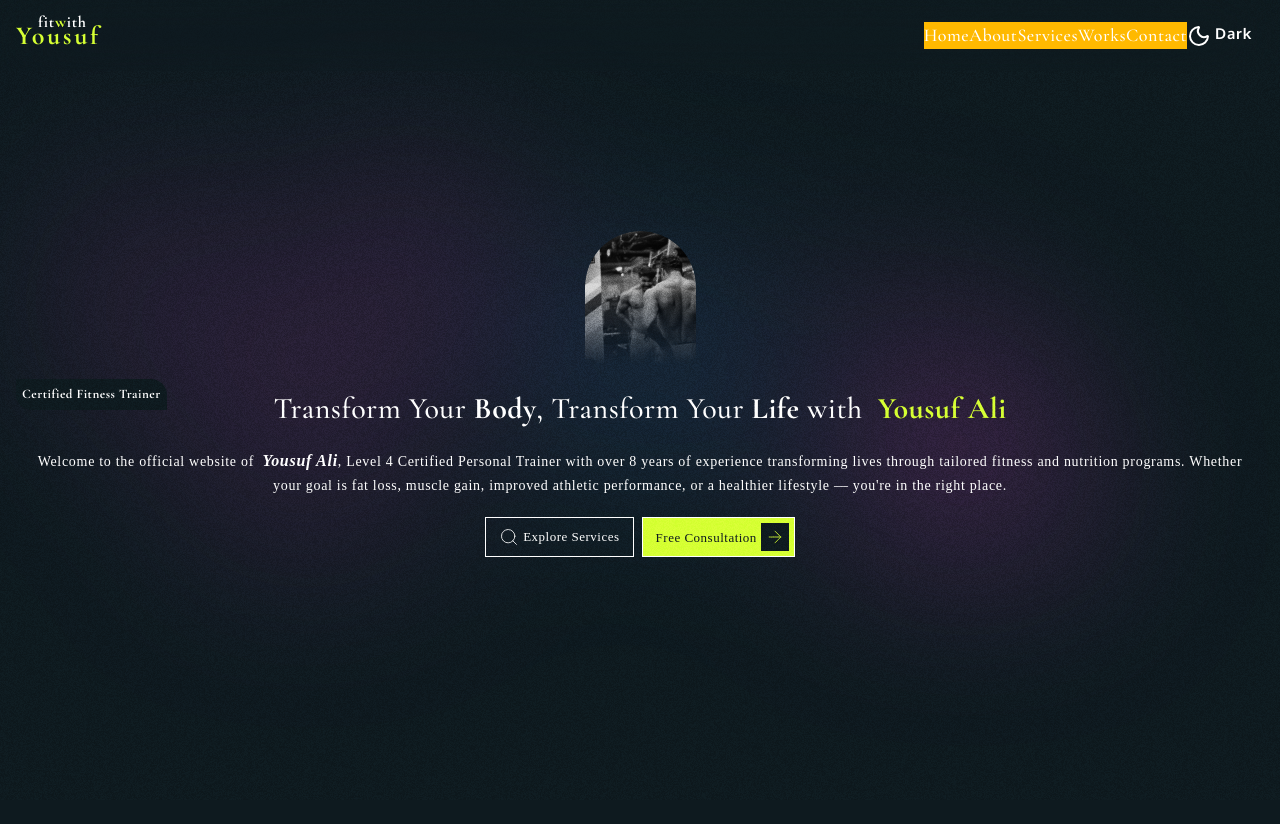
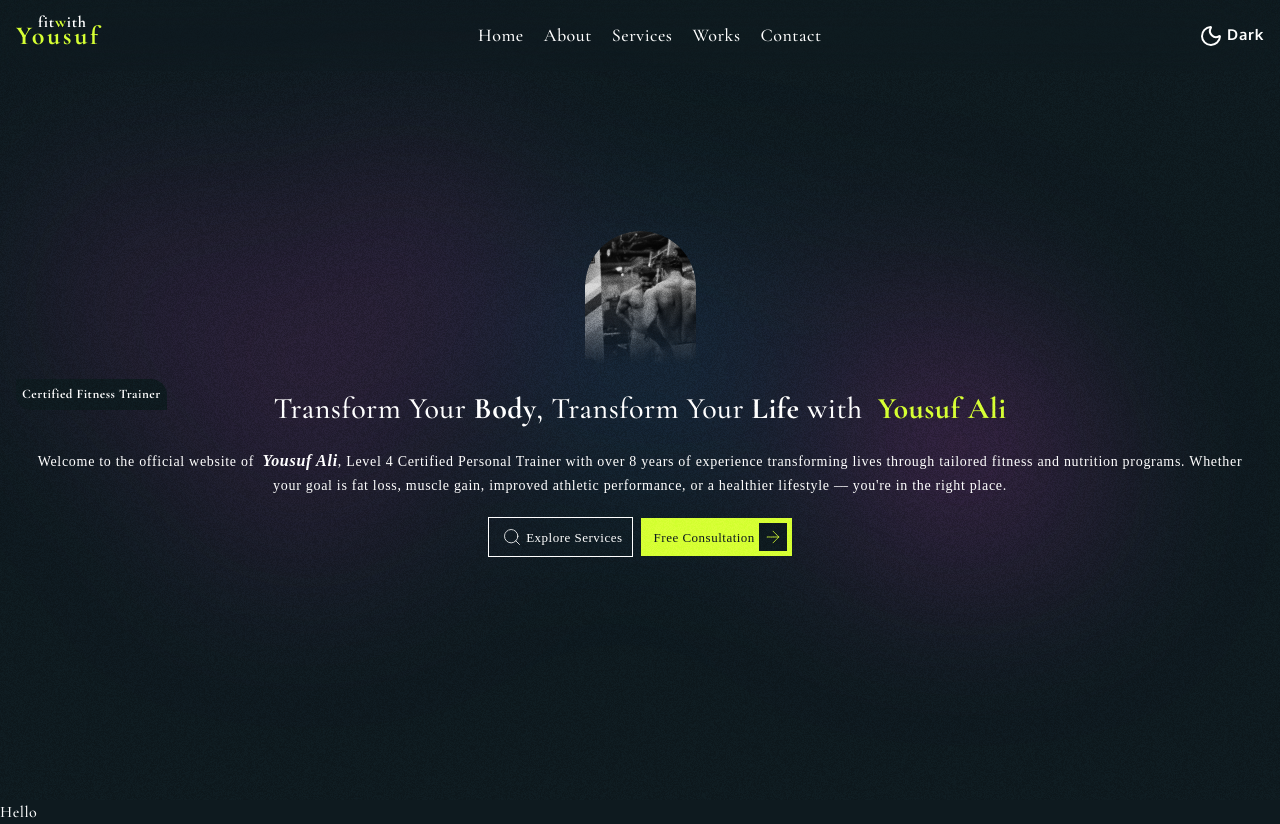
Before and after one commit to razirazz/fitWithYOUSUF, a Next.js app: page / in a window 1280 px wide. Before the commit the page ends 800 px from the top, so only its background shows below. Built offline with nearby package versions, Linux system fonts and the light colour scheme.

Commit message:
medium navbar done

```diff
--- a/src/app/layout.tsx
+++ b/src/app/layout.tsx
@@ -49,9 +49,8 @@ export default async function RootLayout({
   children: React.ReactNode;
 }>) {
   return (
-    <html lang="en" className={`${fontBody.variable} ${fontTitle.variable} prefers-color-scheme: dark`}
-      >
-      <body>
+    <html lang="en" className={`${fontBody.variable} ${fontTitle.variable} scroll-smooth prefers-color-scheme: dark `} >
+      <body className="">
         <ThemeProvider>
 
           {children}
--- a/src/app/page.tsx
+++ b/src/app/page.tsx
@@ -2,6 +2,7 @@ import ParticlesBg from "@/components/bgGradientEffect";
 import NavigationBar from "@/components/navigationbar";
 import GrainOverlay from "@/components/grainoverlay";
 import HomePage from "@/pages/home";
+import AboutPage from "@/pages/about";
 
 export default function Home() {
   return (
@@ -10,6 +11,7 @@ export default function Home() {
       <NavigationBar />
       <GrainOverlay />
       <HomePage />
+      <AboutPage />
     </>
   );
 }
--- a/src/components/button.tsx
+++ b/src/components/button.tsx
@@ -4,20 +4,20 @@
 export const ButtonIconLeft = (props) => {
     if (props.type === "primary") {
         return (
-            <button type="button" className="p-px align-middle border-1 m-1">
-                <div className="flex p-2 pl-3 pr-3 gap-1">
-                    <span><props.icon size={20} strokeWidth={1} /></span>
-                    <span className="text-[13px]">{props.data}</span>
+            <button type="button" className="p-px align-middle m-1 bg-(--highlight-color) rounded-[10]">
+                <div className="flex p-1 pl-3 gap-1">
+                    <span className="bg-(--background) p-1 rounded-[6] text-(--highlight-color)"><props.icon size={20} strokeWidth={1} /></span>
+                    <span className="text-[13px] text-(--background) content-center">{props.data}</span>
                 </div>
             </button>
         )
     }
     else if (props.type === "secondary") {
         return (
-            <button type="button" className="p-px align-middle border-1 m-1">
-                <div className="flex p-2 pl-3 pr-3 gap-1">
+            <button type="button" className="p-px align-middle border-1 m-1 rounded-[10]">
+                <div className="flex p-2 pl-3 gap-1">
                     <span><props.icon size={20} strokeWidth={1} /></span>
-                    <span className="text-[13px]">{props.data}</span>
+                    <span className="text-[13px] content-center">{props.data}</span>
                 </div>
             </button>
         )
@@ -28,7 +28,7 @@ export const ButtonIconLeft = (props) => {
 export const ButtonIconRight = (props) => {
     if (props.type === "primary") {
         return (
-            <button type="button" className="p-px align-middle border-1 m-1 bg-(--highlight-color) rounded-[10]">
+            <button type="button" className="p-px align-middle m-1 bg-(--highlight-color) rounded-[10]">
                 <div className="flex p-1 pl-3 gap-1">
                     <span className="text-[13px] text-(--background) content-center">{props.data}</span>
                     <span className="bg-(--background) p-1 rounded-[6] text-(--highlight-color)"><props.icon size={20} strokeWidth={1} /></span>
@@ -38,9 +38,9 @@ export const ButtonIconRight = (props) => {
     }
     else if (props.type === "secondary") {
         return (
-            <button type="button" className="p-px align-middle border-1 m-1">
+            <button type="button" className="p-px align-middle border-1 m-1 rounded-[10]">
                 <div className="flex p-2 pl-3 gap-1">
-                    <span className="text-[13px]">{props.data}</span>
+                    <span className="text-[13px] content-center">{props.data}</span>
                     <span><props.icon size={20} strokeWidth={1} /></span>
                 </div>
             </button>
--- a/src/components/closeandopenmenu.tsx
+++ b/src/components/closeandopenmenu.tsx
@@ -18,7 +18,7 @@ const CloseAndOpenMenu = () => {
     }
 
     return (
-        <div className="visible sm:hidden" onClick={openCloseToggle}>
+        <div className="visible md:hidden" onClick={openCloseToggle}>
             { openCloseIcon() }
             { isOpen && (
                 <div className="containernavlinksoverlay fixed top-18 pb-20 left-0 right-0 h-svh w-full content-center justify-items-center
--- a/src/components/navigationbar.tsx
+++ b/src/components/navigationbar.tsx
@@ -8,7 +8,7 @@ const NavigationBar = () => {
     return (
         <section className="navbar box-border w-full h-fit max-h-20 p-2.5 backdrop-blur-2xl fixed top-0 left-0 z-10">
             <div className="containernavbar flex place-content-between m-1.5 items-center">
-                <div className="logo basis-auto grow text-[16px] font-bold font-(family-name:--font-title)">
+                <div className="logo text-[16px] font-bold font-(family-name:--font-title)">
                     <span className="flex absolute top-2.5 left-9.5 tracking-wider">
                         {/* <span className="text-(--highlight-color)">f</span> */}
                         fit
@@ -18,8 +18,10 @@ const NavigationBar = () => {
                     <span className="text-[26px] text-(--highlight-color) tracking-widest">Yousuf</span>
                 </div>
                 <NavigationMenu />
-                <ThemeChanger />
-                <CloseAndOpenMenu />
+                <div className="flex gap-2">
+                    <ThemeChanger />
+                    <CloseAndOpenMenu />
+                </div>
             </div>
         </section>
     )
--- a/src/components/navigationmenu.tsx
+++ b/src/components/navigationmenu.tsx
@@ -2,21 +2,52 @@
 
 import Link from "next/link";
 import navlinks from "./menuLinks";
+import { usePathname } from "next/navigation";
+import { useEffect, useState } from "react";
 
 const NavigationMenu = () => {
 
+    const pathname = usePathname();
+    console.log("isActive = ", pathname)
+    // const [ activeHash, setActiveHash ] = useState('');
+
+    // useEffect(() => {
+    //     const handleHashChange = () => {
+    //         setActiveHash(window.location.hash);
+    //     };
+
+    //     window.addEventListener('hashchange', handleHashChange);
+    //     setActiveHash(window.location.hash);
+
+    //     return () => {
+    //         window.removeEventListener('hashchange', handleHashChange);
+    //     };
+    // }, [pathname]);
+
     return (
-        <div className="containernavmenu justify-items-center bg-amber-400 opacity-0 text-[0px] sm:opacity-100 sm:text-[18px]">
-            <div className="navhome">
+        <div className="containernavmenu opacity-0 text-[0px] sm:opacity-100 sm:text-[18px]
+        md:isolation-auto md:align-middle w-4/6 flex justify-center">
+            <div className="navhome flex gap-5">
                 { navlinks.map((links, index) => {
+
+                    let isActive = false;
+
+                    // if (links.path.startsWith('#')) {
+                    //     const targetHash = links.path.substring(links.path.indexOf('#'));
+                    //     isActive = activeHash === targetHash;
+                    // } else {
+                    //     isActive = activeHash === links.path;
+                    //     console.log("IsActive", isActive)
+                    // }
+
                     return (
-                        <Link className="between"
+                        <Link className={`${isActive ? "text-(--highlight-color) font-bold" : ""}`}
                             key={index}
                             href={links.path}>
 
                                 { links.name }
                         </Link>
-                    )
+                    );
                 })}
             </div>
         </div>
--- a/src/contextprovider/themechange.tsx
+++ b/src/contextprovider/themechange.tsx
@@ -14,15 +14,13 @@ const ThemeChanger = () => {
     }
 
     return (
-        <div className="w-fit flex pr-3">
-            <div className="w-fit text-[15px] font-(family-name:--font-body) tracking-wider font-bold" onClick={() => toggleTheme} >
-                {/* <h1>CheckBox</h1> */}
-                <label >
-                    { SetIcon() }
-                    <input className="invisible size-1" type="checkbox" onChange={toggleTheme} />
-                    { theme.charAt(0).toUpperCase() + theme.slice(1) }
-                </label>
-            </div>
+        <div className="block text-[15px] font-(family-name:--font-body) tracking-wider font-bold" onClick={() => toggleTheme} >
+            {/* <h1>CheckBox</h1> */}
+            <label className="flex">
+                { SetIcon() }
+                <input className="invisible size-1" type="checkbox" onChange={toggleTheme} />
+                { theme.charAt(0).toUpperCase() + theme.slice(1) }
+            </label>
         </div>
     )
 }
--- /dev/null
+++ b/src/pages/about.tsx
@@ -0,0 +1,11 @@
+'use client';
+
+const AboutPage = () => {
+    return (
+        <section id="about" className="">
+            Hello
+        </section>
+    )
+}
+
+export default AboutPage;
--- a/src/pages/home.tsx
+++ b/src/pages/home.tsx
@@ -8,7 +8,7 @@ import Image from "next/image";
 
 const HomePage = () => {
     return (
-        <section className="home-page h-[100vh] w-[100vw] relative content-center">
+        <section id="home" className="home-page h-[100vh] w-[100vw] relative content-center">
             <div className="container-home-page m-3 p-1 place-items-center text-center">
                 <div className="home-herorelative">
                     <div className="home-hero-main relative">
```
